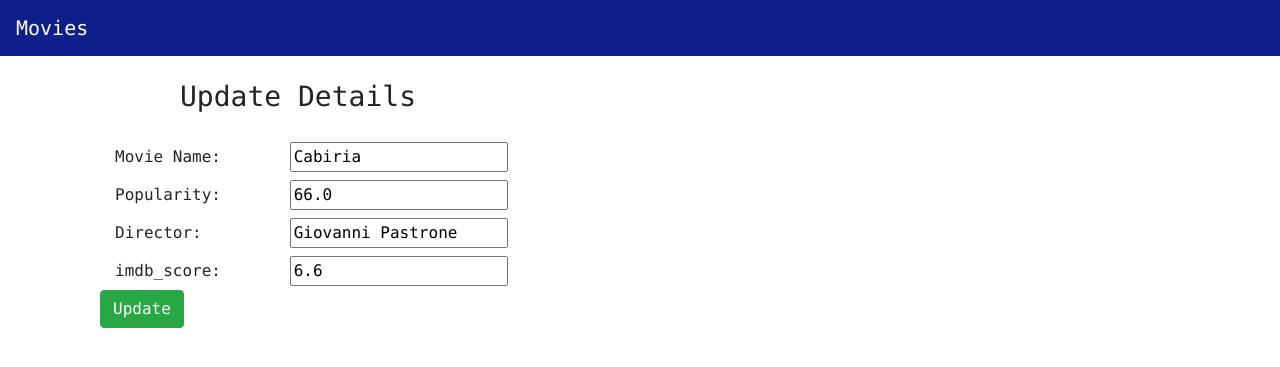
After one commit to swati-404/stark_digital_assignment, a Django app: page /update/3/ in a window 1280 px wide. The commit adds this page. Shown: the top 367 px of the page. Run offline with Django 3.2, Linux system fonts and the light colour scheme; data comes from the database, SQL or seed files in the repository; both versions use the stored data as it was after the commit; some libraries are stand-ins or nearby versions.

Commit message:
Update delete operation

```diff
--- a/assignment/settings.py
+++ b/assignment/settings.py
@@ -15,6 +15,9 @@ import os
 
 # Build paths inside the project like this: BASE_DIR / 'subdir'.
 BASE_DIR = Path(__file__).resolve(strict=True).parent.parent
+STATICFILES_DIRS = [
+    os.path.join(BASE_DIR, 'static'),
+]
 
 
 # Quick-start development settings - unsuitable for production
@@ -124,6 +127,7 @@ USE_TZ = True
 # Static files (CSS, JavaScript, Images)
 # https://docs.djangoproject.com/en/3.1/howto/static-files/
 
+STATIC_ROOT = os.path.join(BASE_DIR, 'staticfiles')
 STATIC_URL = '/static/'
-LOGIN_REDIRECT_URL = 'home'
+LOGIN_REDIRECT_URL = 'http://127.0.0.1:8000/home/'
 LOGOUT_REDIRECT_URL = 'login'
--- a/assignment/urls.py
+++ b/assignment/urls.py
@@ -21,6 +21,5 @@ from django.views.generic.base import TemplateView
 urlpatterns = [
     path('admin/', admin.site.urls),
     path('accounts/', include('django.contrib.auth.urls')),
-    path('', TemplateView.as_view(template_name='home.html'), name='home'),
     path('', include('movies.urls')),
 ]
--- /dev/null
+++ b/movies/forms.py
@@ -0,0 +1,7 @@
+from django import forms
+from .models import Movie
+
+class MovieForm(forms.ModelForm):
+    class Meta:
+        model = Movie
+        fields = "__all__"
--- a/movies/models.py
+++ b/movies/models.py
@@ -4,9 +4,12 @@ from django.db import models
 class Genre(models.Model):
     name = models.CharField(max_length=200, default=None )
 
+    def __str__(self):
+        return (self.name)
     class Meta:
         verbose_name = "Genre"
         verbose_name_plural = "Genres"
+
 
 
 class Movie(models.Model):
@@ -16,6 +19,9 @@ class Movie(models.Model):
     imdb_score = models.FloatField()
     genre = models.ManyToManyField(Genre)
 
+    def __str__(self):
+        return (self.name)
+
     class Meta:
         verbose_name = "Movie"
         verbose_name_plural = "Movies"
@@ -24,6 +30,9 @@ class Poster(models.Model):
     movie_name = models.ForeignKey(Movie, related_name='movie_name', on_delete=models.CASCADE)
     poster_url = models.CharField(max_length=250, default=None)
 
+    def __str__(self):
+        return str(self.movie_name)
+
     class Meta:
         verbose_name = "Poster"
         verbose_name_plural = "Posters"
--- a/movies/urls.py
+++ b/movies/urls.py
@@ -5,5 +5,7 @@ from . import views
 urlpatterns = [
     path('login/', views.user_login),
     path('home/', views.index),
+    path('update/<int:id>/', views.update, name="movie_update"),
+    path('delete/<int:id>/', views.delete, name="movie_delete"),
 
 ]
--- a/movies/views.py
+++ b/movies/views.py
@@ -1,9 +1,42 @@
-from django.shortcuts import render
+from django.shortcuts import render, redirect
+from .models import Movie, Poster, Genre
+from django.http import HttpResponse
+from .forms import MovieForm
 
+from math import ceil
 # Create your views here.
 def user_login(request):
     return render(request,'movies/login_page.html')
 
 
 def index(request):
-    return render(request,'movies/homepage.html')
+    movies = Movie.objects.all()
+    print(movies)
+    param = {'movie': movies}
+
+
+    return render(request,'home.html',param)
+
+
+
+def update(request, id):
+    mov = Movie.objects.get(id=id)
+    form = MovieForm(request.POST, instance=mov)
+    if form.is_valid():
+        form.save()
+        # return redirect("/")
+    return render(request, 'edit.html', {'mov': mov})
+
+# def update(request, id):
+#     mov = Movie.objects.get(id=id)
+#     form = MovieForm(request.POST, instance = mov)
+#     if form.is_valid():
+#         form.save()
+#         return redirect("/")
+#     return render(request, 'update.html', {'mov': mov})
+
+def delete(request,id):
+    print(id)
+    mov = Movie.objects.filter(pk=id)
+    mov.delete()
+    return HttpResponse('Movie deleted!!')
--- a/templates/base.html
+++ b/templates/base.html
@@ -20,7 +20,7 @@
         /* Modify the background color */
 
         .navbar-dark {
-            background-color: #8064A2;
+            background-color: #0e1e8a;
           }
 
 
--- /dev/null
+++ b/templates/edit.html
@@ -0,0 +1,38 @@
+{% extends 'base.html' %}
+
+{% block title %}Home{% endblock %}
+{% block content %}
+<form method="POST" class="post-form" action="/update/{{mov.id}}/">
+     {% csrf_token %}
+    <div class="container">
+        <br>
+    <div class="form-group row">
+    <label class="col-sm-1 col-form-label"></label>
+    <div class="col-sm-4">
+    <h3>Update Details</h3>
+    </div>
+  </div>
+
+
+    <div class="col-sm-12">
+        <div>
+        <label class="col-sm-2 col-form-label">Movie Name:</label>
+        <input type="text" name="mname" id="id_mname" required maxlength="100" value="{{ mov.name }}" />
+
+  </div>
+        <div>
+        <label class="col-sm-2 col-form-label">Popularity:</label>
+        <input type="text" name="mpop" id="id_mpop" required maxlength="100" value="{{ mov.popularity }}" />
+    </div>
+        <div>
+        <label class="col-sm-2 col-form-label">Director:</label>
+        <input type="text" name="mdir" id="id_mdir" required maxlength="100" value="{{ mov.director }}" />
+    </div>
+        <div>
+        <label class="col-sm-2 col-form-label">imdb_score:</label>
+        <input type="text" name="mscore" id="id_mscore" required maxlength="100" value="{{ mov.imdb_score }}" />
+            <div>
+            <button type="submit" class="btn btn-success">Update</button>
+  </div>
+
+{% endblock %}
```
Also changed, not shown: movies/admin.py (+11 -2 lines), templates/delete.html (added, +10 -0 lines), templates/home.html (+91 -8 lines), templates/update.html (added, +11 -0 lines), db.sqlite3, static/img/test1.jpg (added).
